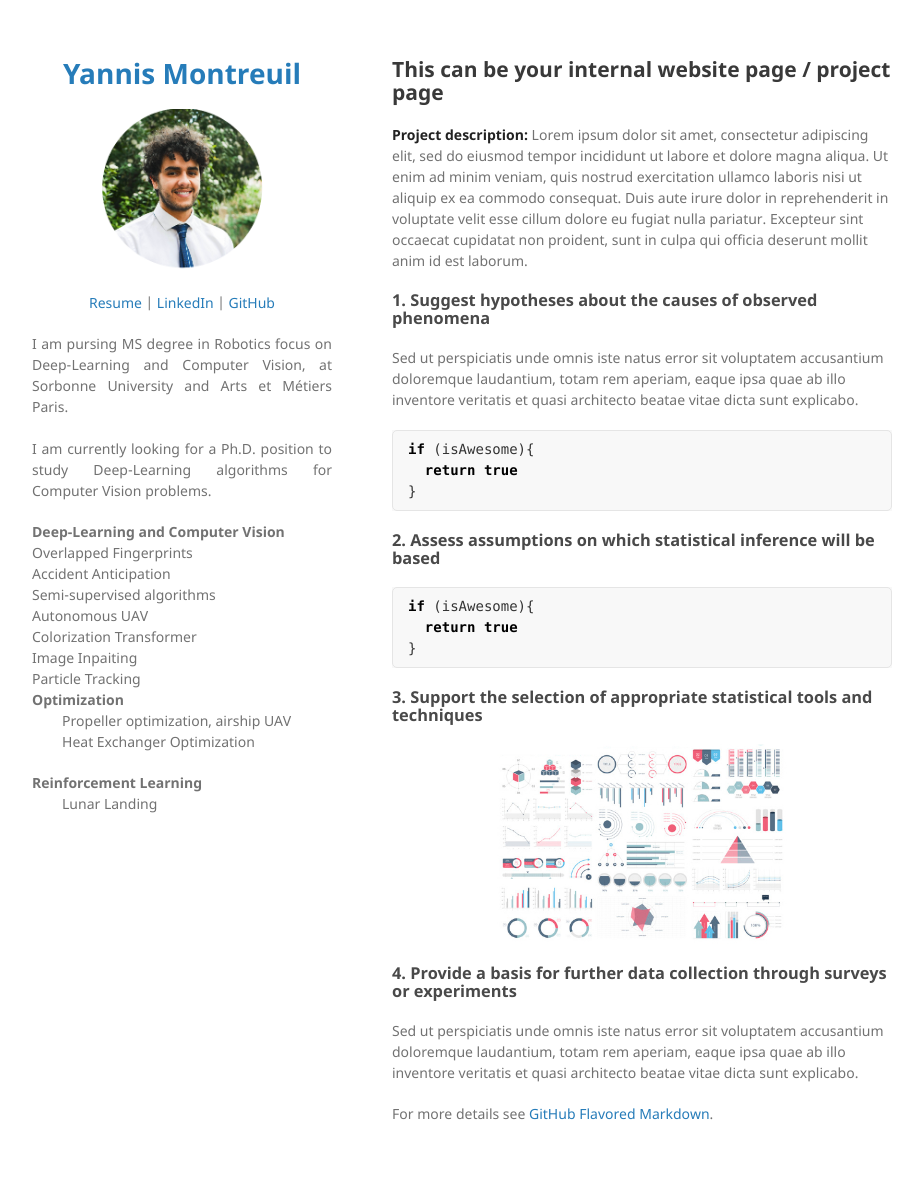
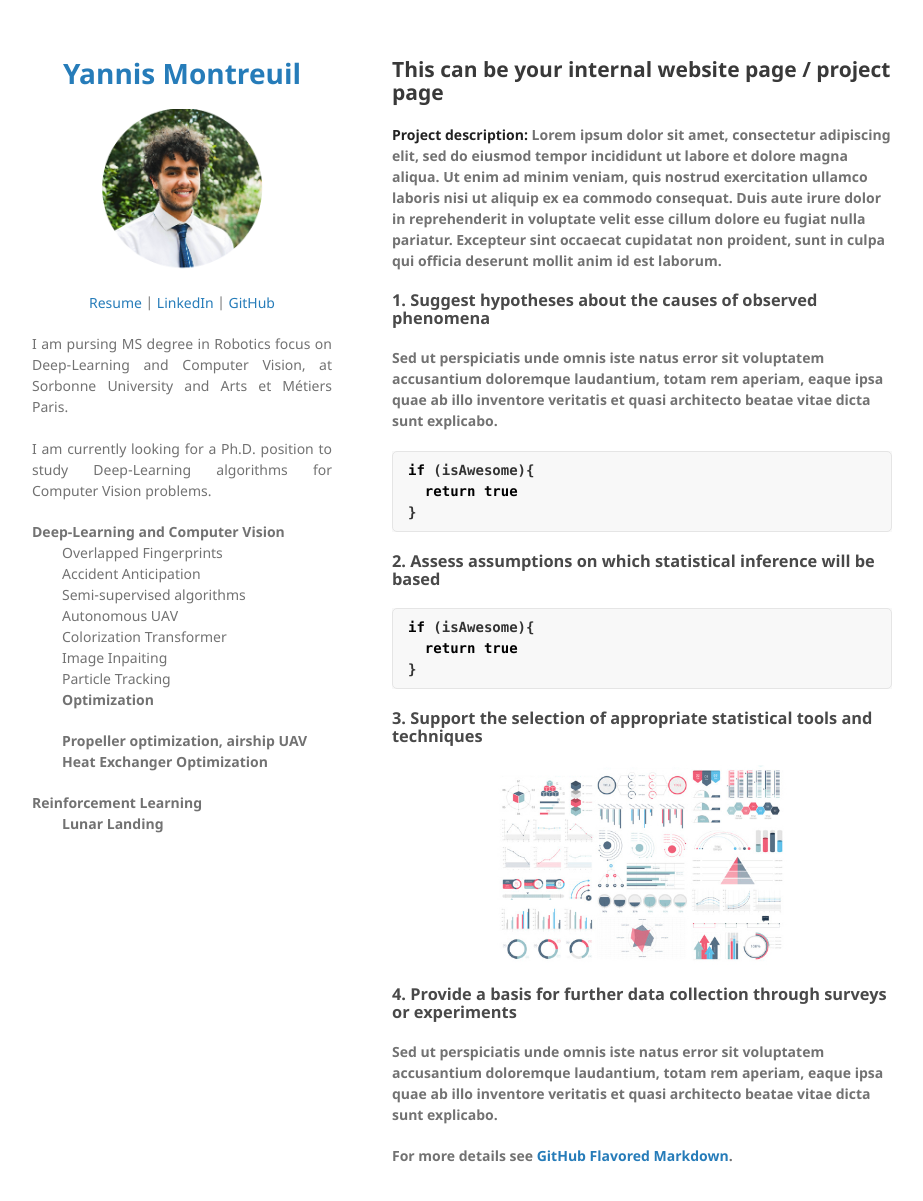
Before and after one commit to Yannis-98/yannis-98.github.io, a Jekyll site: the page built from sample_page.md, in a window 1280 px wide and 1236 px high. Shown: the top 1201 px of the window, without its empty margins (178-1101 px from the left). Built offline with Jekyll 4.4.1, drawn with Linux system fonts in a browser that asks for light colours; our own code applies the rules of GitHub Pages for plain Markdown files.

Commit message:
Update _config.yml

```diff
--- a/_config.yml
+++ b/_config.yml
@@ -17,14 +17,14 @@ description:
   </p>
 
   <b>Deep-Learning and Computer Vision</b>
-  <br style="margin-left:10%;">Overlapped Fingerprints<br>
+  <p style="margin-left:10%;">Overlapped Fingerprints<br>
   Accident Anticipation<br>
   Semi-supervised algorithms<br>
   Autonomous UAV<br>
   Colorization Transformer<br>
   Image Inpaiting<br>
   Particle Tracking</br>
-  <b>Optimization </b>
+  <b>Optimization </p>
   <p style="margin-left:10%;">Propeller optimization, airship UAV<br>
   Heat Exchanger Optimization</p>
   <b>Reinforcement Learning</b>
```
